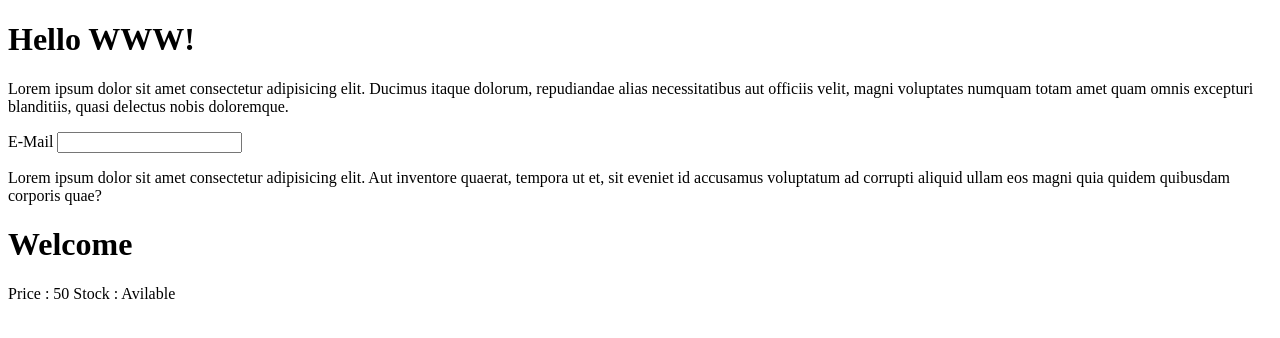
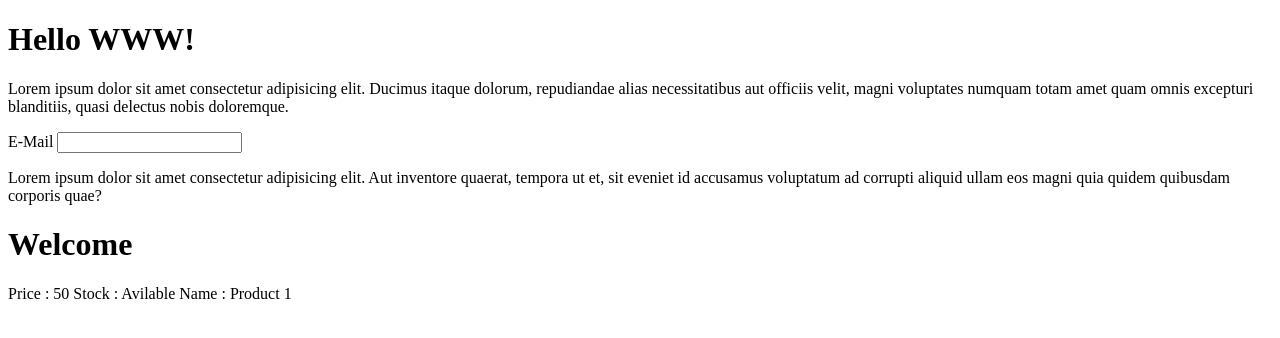
Before and after one commit to Rajavasanthan/e1t1-git-demo, a plain HTML site: page index.html in a window 1280 px wide. Drawn offline with Linux system fonts and the light colour scheme.

Commit message:
Added Prodcut Name

```diff
--- a/index.html
+++ b/index.html
@@ -16,5 +16,6 @@
      <h1>Welcome</h1>
      Price : 50
      Stock : Avilable
+     Name : Product 1
 </body>
 </html>
```
